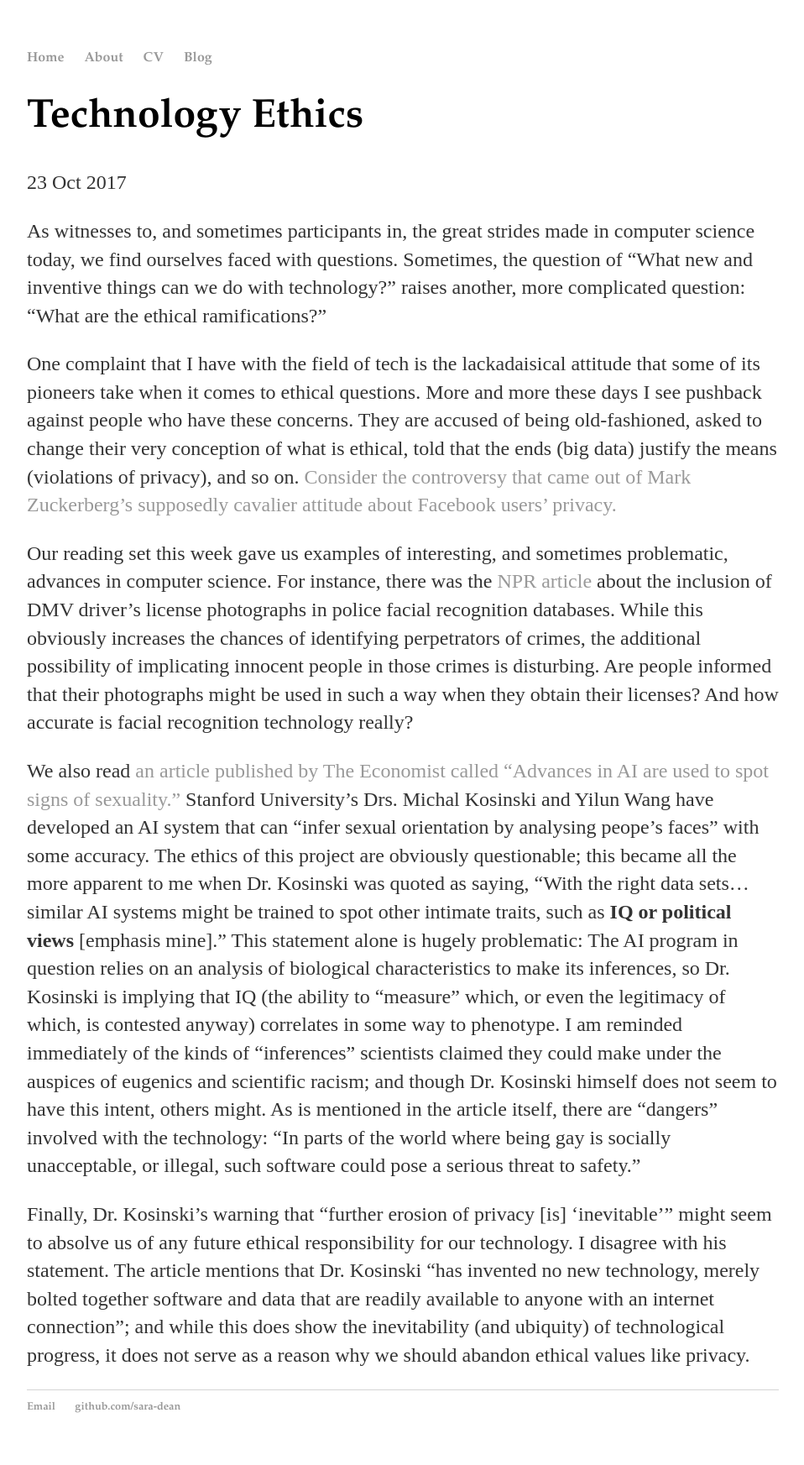
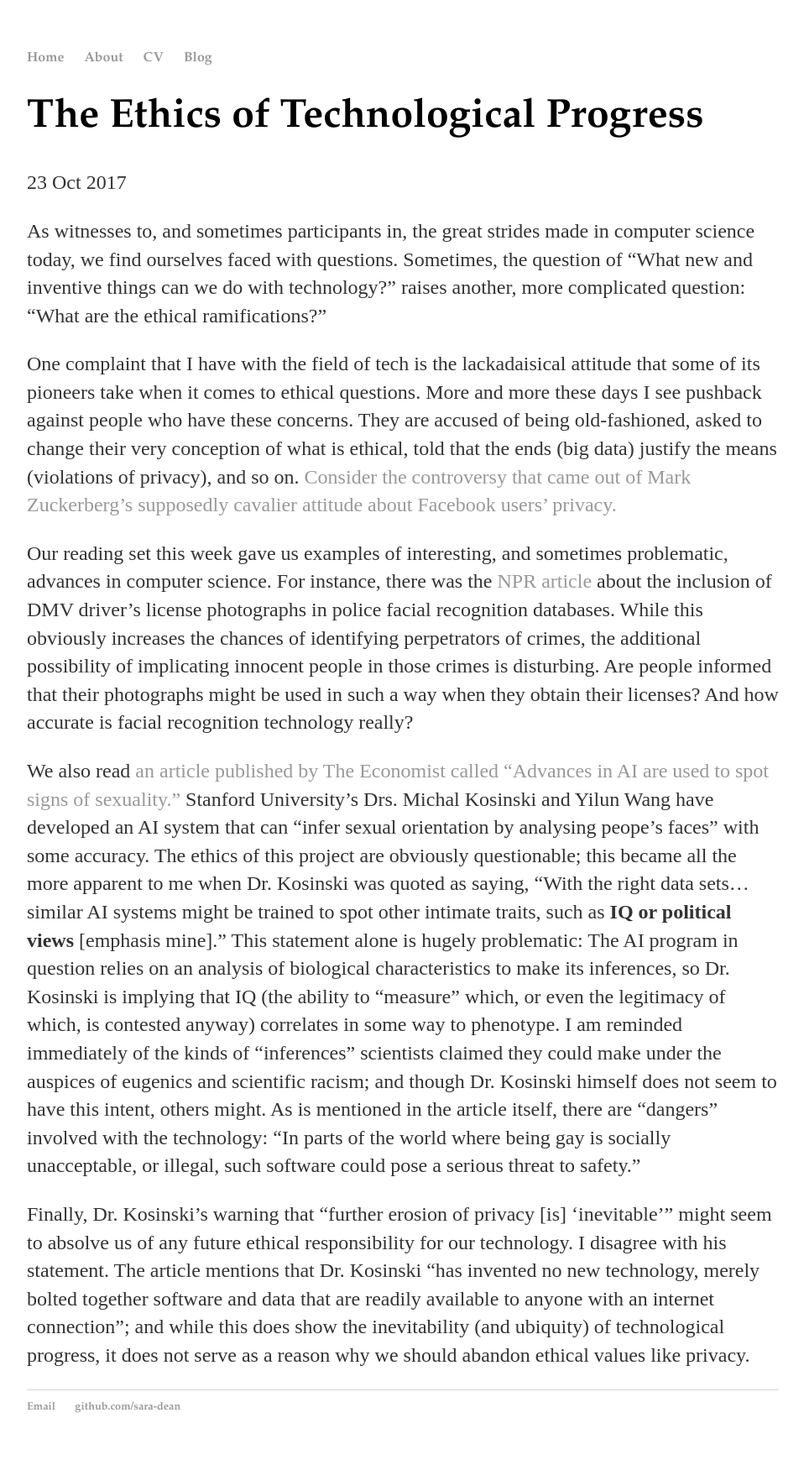
Before and after one commit to sara-dean/sara-dean.github.io, a Jekyll site: the page built from _posts/2017-10-23-technology-ethics.md, in a window 1280 px wide. Shown: the whole page at 84% size, without its empty margins (160-1118 px from the left). Built offline with Jekyll 4.4.1, drawn with Linux system fonts in a browser that asks for light colours; our own code applies the rules of GitHub Pages for plain Markdown files.

Commit message:
Update 2017-10-23-technology-ethics.md

```diff
--- a/_posts/2017-10-23-technology-ethics.md
+++ b/_posts/2017-10-23-technology-ethics.md
@@ -1,3 +1,8 @@
+---
+layout: post
+title: The Ethics of Technological Progress
+date: 2017-10-23
+---
 As witnesses to, and sometimes participants in, the great strides made in computer science today, we find ourselves faced with questions. Sometimes, the question of "What new and inventive things can we do with technology?" raises another, more complicated question: "What are the ethical ramifications?"
 
 One complaint that I have with the field of tech is the lackadaisical attitude that some of its pioneers take when it comes to ethical questions. More and more these days I see pushback against people who have these concerns. They are accused of being old-fashioned, asked to change their very conception of what is ethical, told that the ends (big data) justify the means (violations of privacy), and so on. <a href="https://www.huffingtonpost.com/2010/04/29/zuckerberg-privacy-stance_n_556679.html">Consider the controversy that came out of Mark Zuckerberg's supposedly cavalier attitude about Facebook users' privacy.</a>
```
